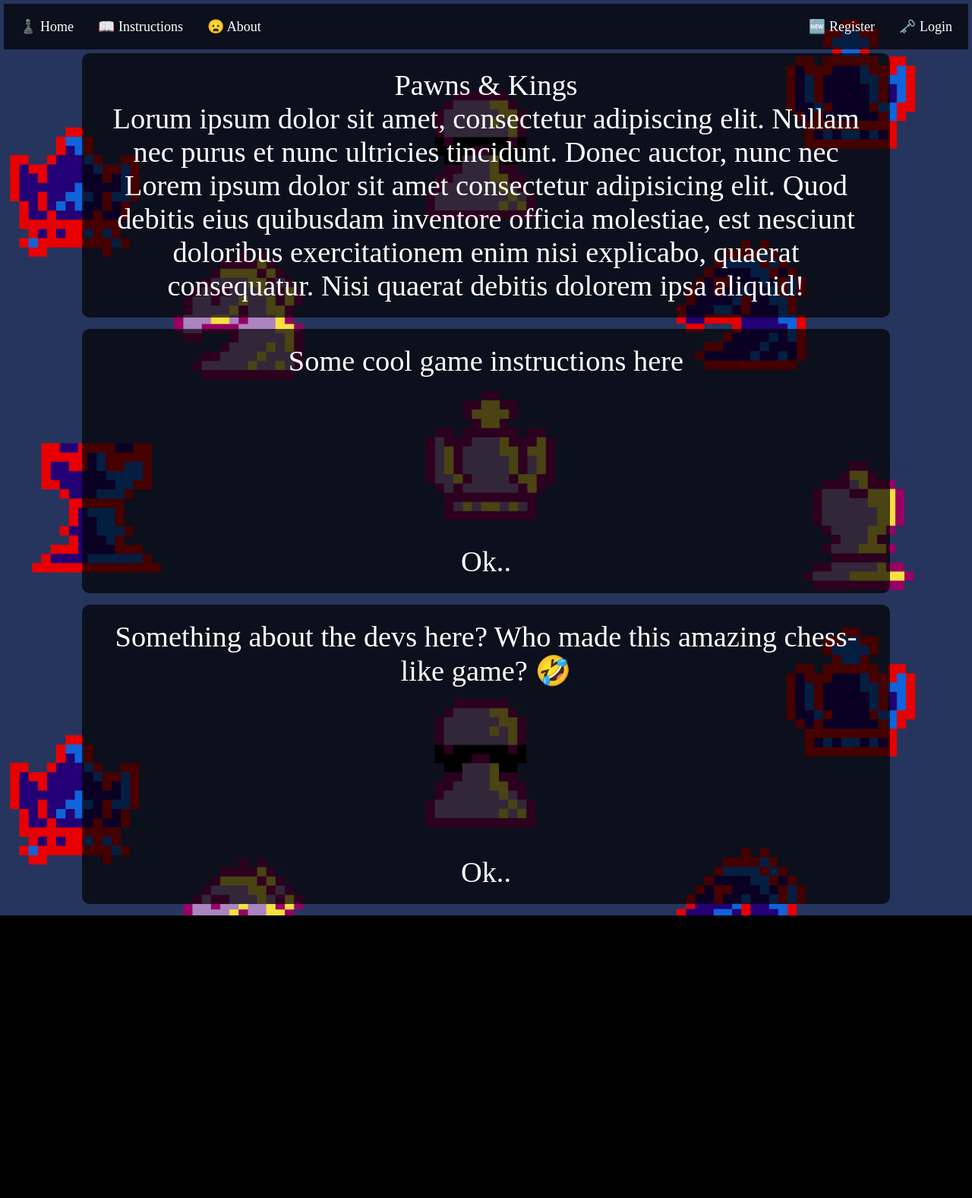
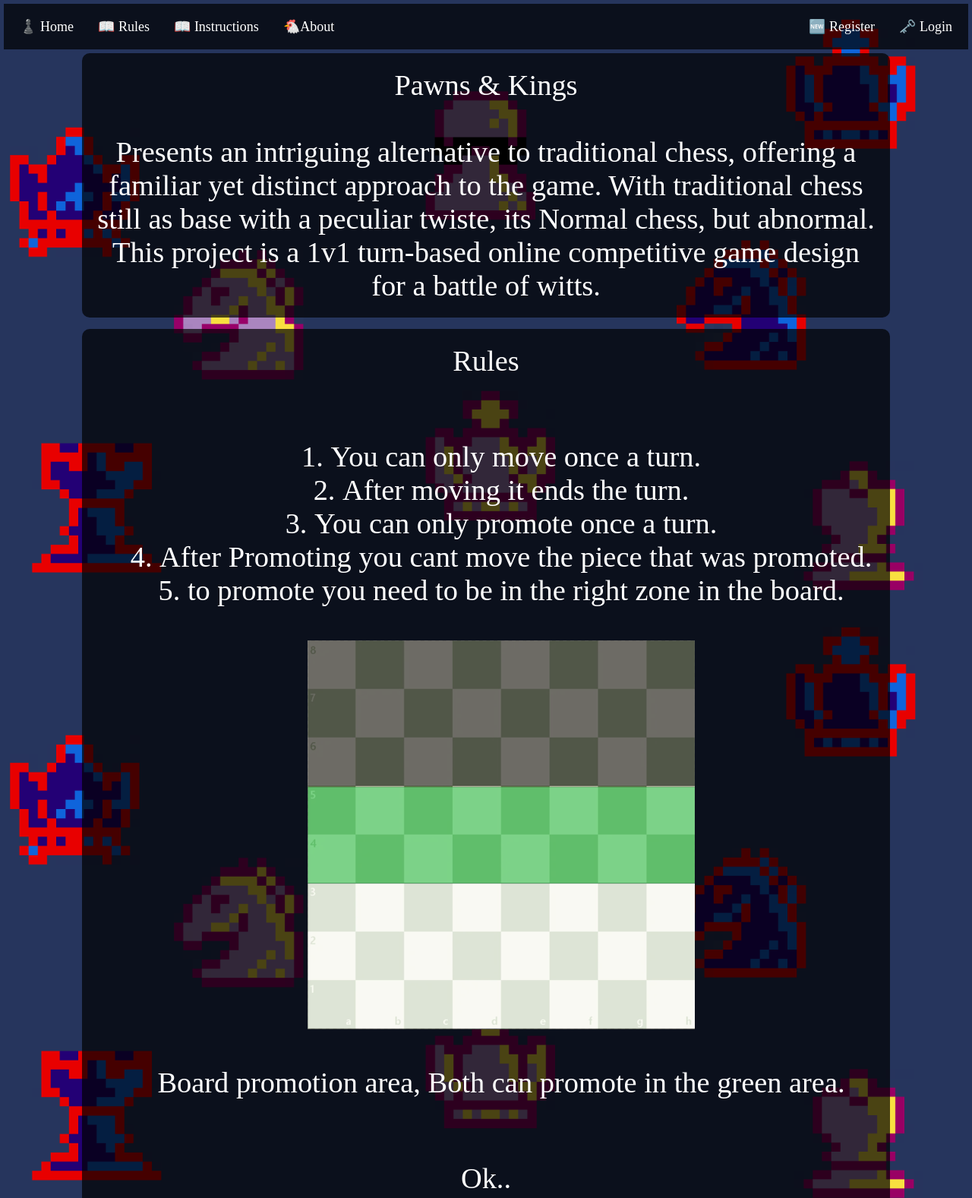
Before and after one commit to NicsGames008/Paws-Kings, a website: page www/index.html in a window 1280 px wide. Shown: the top 1577 px of the page at 76% size. Before the commit the page ends 1205 px from the top, so only its background shows below. Drawn offline with Linux system fonts and the light colour scheme; files whose address does not match are found by name.

Commit message:
well damn

```diff
--- a/www/index.html
+++ b/www/index.html
@@ -1,43 +1,77 @@
 <!DOCTYPE html>
 <html lang="en">
   <head>
-    <meta charset="UTF-8">
-    <meta name="viewport" content="width=device-width, initial-scale=1.0">
+    <meta charset="UTF-8" />
+    <meta name="viewport" content="width=device-width, initial-scale=1.0" />
     <title>Pawns & Kings</title>
-    <link rel="icon" type="image/x-icon" href="./img/logo.png">
-    <link rel="stylesheet" href="./style/main.css">
+    <link rel="icon" type="image/x-icon" href="./img/logo.png" />
+    <link rel="stylesheet" href="./style/main.css" />
   </head>
   <body>
     <div id="navbar">
-        <a href="#home">♟️ Home</a>
+      <a href="#home"> ♟️ Home</a>
+      <a href="#Rules">📖 Rules</a>
       <a href="#instructions">📖 Instructions</a>
-        <a href="#about">😦 About</a>
-        <div id ="navbarright">
+      <a href="#about"> 🐔About</a>
+      <div id="navbarright">
         <a href="register.html">🆕 Register</a>
         <a href="login.html">🗝️ Login</a>
       </div>
     </div>
     <div id="home" class="container">
-        <span id="gametitle">Pawns & Kings
-            <br/>
-            Lorum ipsum dolor sit amet, consectetur adipiscing elit. Nullam nec purus et nunc ultricies tincidunt. Donec auctor, nunc nec
-            Lorem ipsum dolor sit amet consectetur adipisicing elit. Quod debitis eius quibusdam inventore officia molestiae, est nesciunt doloribus exercitationem enim nisi explicabo, quaerat consequatur. Nisi quaerat debitis dolorem ipsa aliquid!
+      <span id="gametitle">
+        Pawns & Kings
+        <br />
+        <br />
+        Presents an intriguing alternative to traditional chess, offering a
+        familiar yet distinct approach to the game. With traditional chess still
+        as base with a peculiar twiste, its Normal chess, but abnormal. This
+        project is a 1v1 turn-based online competitive game design for a battle
+        of witts.
+      </span>
+    </div>
+    <div id="Rules" class="container">
+      <span id="gametitle" >
+        Rules <br />
+        <br />
+        <ol class="center">
+
+           <li> You can only move once a turn.</li>
+           <li> After moving it ends the turn. </li>
+           <li> You can only promote once a turn.</li>
+           <li> After Promoting you cant move the piece that was promoted. </li>
+           <li> to promote you need to be in the right zone in the board. </li>
+           <br />
+           <img src="./img/PromoteBoard.png">
+          <p>Board promotion area, Both can promote in the green area. </p>
+        </ol>
+
+        <br />
+        Ok..
       </span>
     </div>
     <div id="instructions" class="container">
-        <span id="gametitle">Some cool game instructions here
-            <br/> <br/> <br/> <br/> <br/> <br/>
+      <span id="gametitle">
+        Game Instructions <br />
+        <ul class="center">
+
+            <li> To move you need to click on the piece you want to move then the space you moving to. </li>
+            <li> You gain shards by moving your pieces. </li>
+            <li> To promote you first need a card made by two shards after that click on the card you want, then on the pawn you promoting. </li>
+            <li> To unlock the next promoten type you need to lose or capture a piece. </li>
+            <li> To win you just need to capture the enemey's king. </li>
+
+         </ul>
         Ok..
       </span>
     </div>
     <div id="about" class="container">
-        <span id="gametitle">Something about the devs here? Who made this amazing chess-like game? 🤣
-            <br/> <br/> <br/> <br/> <br/> <br/>
-            Ok..
+      <span id="gametitle"
+        >Hello guys we the Devs of this project, we are students of  IADE.
+        <br />
+        <br />
+        <br />
       </span>
     </div>
-
-
-
   </body>
 </html>
--- a/www/style/main.css
+++ b/www/style/main.css
@@ -90,6 +90,7 @@
             font-size: 2vw;
         }
 
-        div {
-            cursor: url('./www/img/worm.png'), auto;
-         }
+        .center {
+            text-align: center;
+            list-style-position: inside;
+          }
```
Also changed, not shown: www/login.html (+2 -2 lines), www/register.html (+2 -2 lines), www/img/PromoteBoard.png (added). Lines whose indentation alone changed are shown as unchanged.
